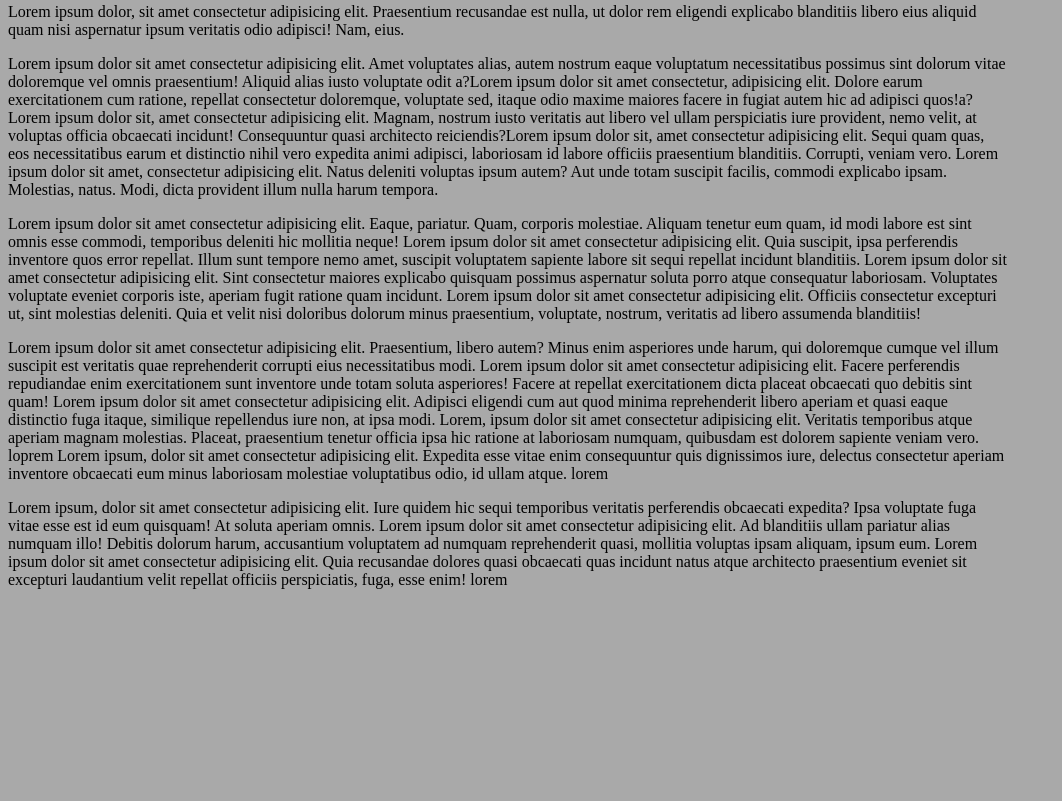
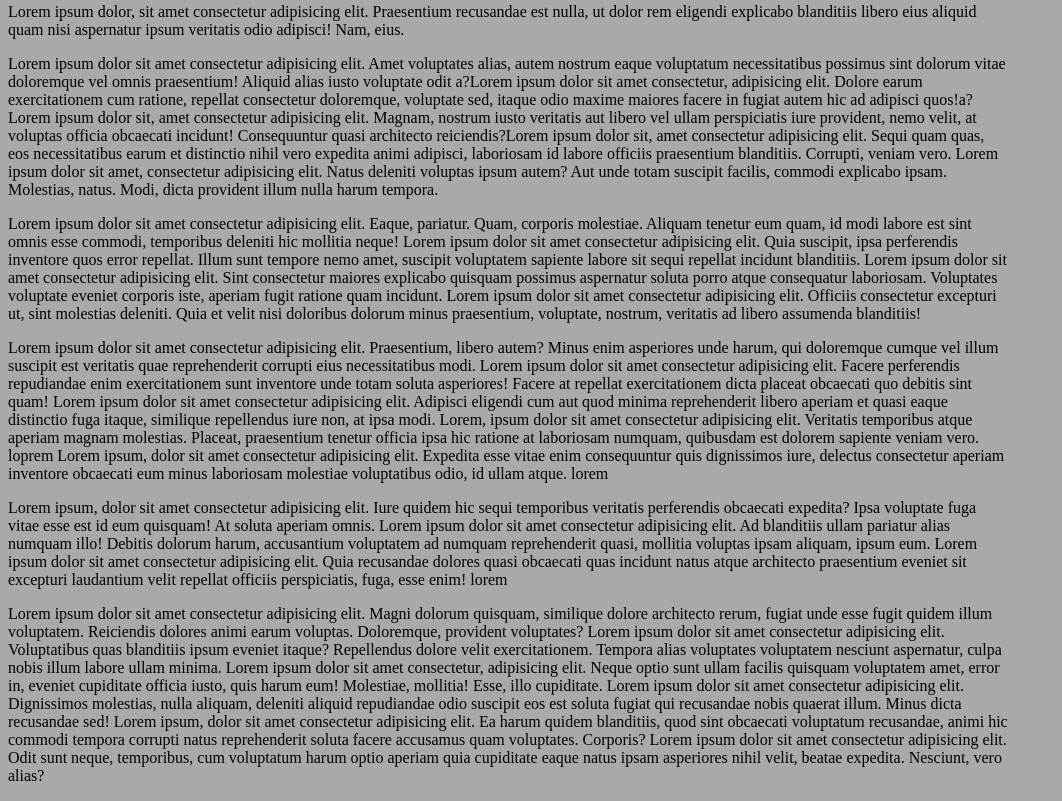
Before and after one commit to MateusCampaner/Ola-Mundo, a plain HTML site: page site-exemplo/index.html in a window 1280 px wide. Shown: the part 337-1138 px from the top of the page, without its empty margins (0-1062 px from the left). Before the commit the page ends 942 px from the top, so only its background shows below. Drawn offline with Linux system fonts and the light colour scheme.

Commit message:
Update index.html

```diff
--- a/site-exemplo/index.html
+++ b/site-exemplo/index.html
@@ -65,6 +65,8 @@
     <p>Lorem ipsum, dolor sit amet consectetur adipisicing elit. Iure quidem hic sequi temporibus veritatis perferendis obcaecati expedita? Ipsa voluptate fuga vitae esse est id eum quisquam! At soluta aperiam omnis. Lorem ipsum dolor sit amet consectetur adipisicing elit. Ad blanditiis ullam pariatur alias numquam illo! Debitis dolorum harum, accusantium voluptatem ad numquam reprehenderit quasi, mollitia voluptas ipsam aliquam, ipsum eum. Lorem ipsum dolor sit amet consectetur adipisicing elit. Quia recusandae dolores quasi obcaecati quas incidunt natus atque architecto praesentium eveniet sit excepturi laudantium velit repellat officiis perspiciatis, fuga, esse enim! lorem
     </p>
 
+    <p>Lorem ipsum dolor sit amet consectetur adipisicing elit. Magni dolorum quisquam, similique dolore architecto rerum, fugiat unde esse fugit quidem illum voluptatem. Reiciendis dolores animi earum voluptas. Doloremque, provident voluptates? Lorem ipsum dolor sit amet consectetur adipisicing elit. Voluptatibus quas blanditiis ipsum eveniet itaque? Repellendus dolore velit exercitationem. Tempora alias voluptates voluptatem nesciunt aspernatur, culpa nobis illum labore ullam minima. Lorem ipsum dolor sit amet consectetur, adipisicing elit. Neque optio sunt ullam facilis quisquam voluptatem amet, error in, eveniet cupiditate officia iusto, quis harum eum! Molestiae, mollitia! Esse, illo cupiditate. Lorem ipsum dolor sit amet consectetur adipisicing elit. Dignissimos molestias, nulla aliquam, deleniti aliquid repudiandae odio suscipit eos est soluta fugiat qui recusandae nobis quaerat illum. Minus dicta recusandae sed! Lorem ipsum, dolor sit amet consectetur adipisicing elit. Ea harum quidem blanditiis, quod sint obcaecati voluptatum recusandae, animi hic commodi tempora corrupti natus reprehenderit soluta facere accusamus quam voluptates. Corporis? Lorem ipsum dolor sit amet consectetur adipisicing elit. Odit sunt neque, temporibus, cum voluptatum harum optio aperiam quia cupiditate eaque natus ipsam asperiores nihil velit, beatae expedita. Nesciunt, vero alias?</p>
+
 
 
 </body>
```
